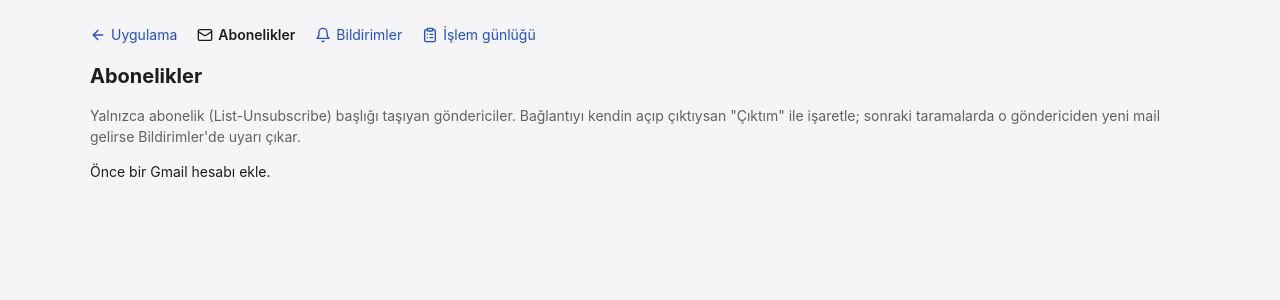
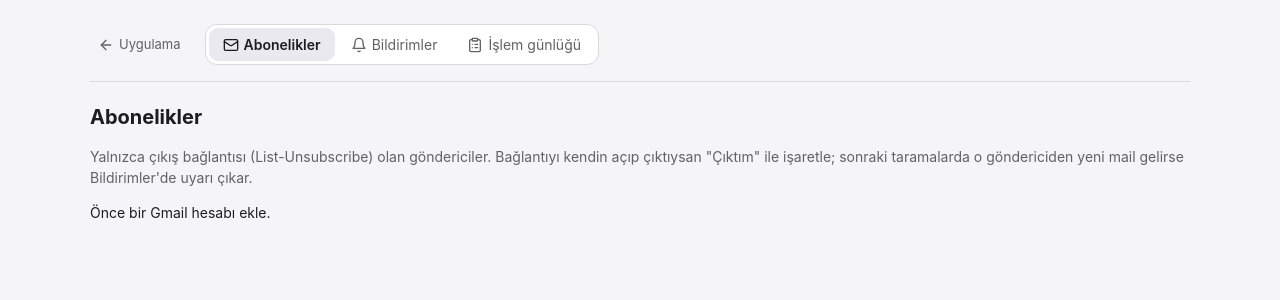
Before and after one commit to dogukannparlak/mail-sender-extractor, a Flask app: page /abonelikler in a window 1280 px wide. Shown: the top 300 px of the page. Run offline with Flask 3, Linux system fonts and the light colour scheme.

Commit message:
feat: unsubscribe only where a link exists, subscriptions page lists only senders with links, nicer page header
Co-Authored-By: Claude Sonnet 5.5 <noreply@anthropic.com>

```diff
--- a/mail_temizleyici/templates/_gezinme.html
+++ b/mail_temizleyici/templates/_gezinme.html
@@ -1,14 +1,18 @@
 {% from '_ikonlar.html' import ikon %}
 {% set q = ('?account=' ~ (page_account | urlencode)) if page_account else '' %}
-<nav>
-  <a href="/">{{ ikon('geri') }}Uygulama</a>
-  <a href="/abonelikler{{ q }}"{% if sayfa == 'abonelikler' %} class="current"{% endif %}>{{ ikon('abonelik') }}Abonelikler</a>
-  <a href="/bildirimler{{ q }}"{% if sayfa == 'bildirimler' %} class="current"{% endif %}>{{ ikon('bildirim') }}Bildirimler<span class="count-badge" {% if not unread_notifications %}hidden{% endif %}>{{ unread_notifications }}</span></a>
-  <a href="/gunluk{{ q }}"{% if sayfa == 'gunluk' %} class="current"{% endif %}>{{ ikon('gunluk') }}İşlem günlüğü</a>
+<header class="topbar">
+  <a href="/" class="back">{{ ikon('geri') }}Uygulama</a>
+  <nav class="tabs" aria-label="Sayfalar">
+    <a href="/abonelikler{{ q }}"{% if sayfa == 'abonelikler' %} class="current" aria-current="page"{% endif %}>{{ ikon('abonelik') }}Abonelikler</a>
+    <a href="/bildirimler{{ q }}"{% if sayfa == 'bildirimler' %} class="current" aria-current="page"{% endif %}>{{ ikon('bildirim') }}Bildirimler<span class="count-badge" {% if not unread_notifications %}hidden{% endif %}>{{ unread_notifications }}</span></a>
+    <a href="/gunluk{{ q }}"{% if sayfa == 'gunluk' %} class="current" aria-current="page"{% endif %}>{{ ikon('gunluk') }}İşlem günlüğü</a>
+  </nav>
   {% if account_list %}
-  <select id="accountPick" aria-label="Hesap">
-    {% for name in account_list %}<option value="{{ name }}"{% if name == page_account %} selected{% endif %}>{{ name }}</option>{% endfor %}
-  </select>
+  <label class="account-pick" title="Hesap">{{ ikon('hesap') }}
+    <select id="accountPick" aria-label="Hesap">
+      {% for name in account_list %}<option value="{{ name }}"{% if name == page_account %} selected{% endif %}>{{ name }}</option>{% endfor %}
+    </select>
+  </label>
   <script>document.getElementById('accountPick').addEventListener('change', e => { location.search = '?account=' + encodeURIComponent(e.target.value); });</script>
   {% endif %}
-</nav>
+</header>
--- a/mail_temizleyici/templates/_ikonlar.html
+++ b/mail_temizleyici/templates/_ikonlar.html
@@ -4,6 +4,7 @@
 {%- if ad == 'abonelik' %}<rect width="20" height="16" x="2" y="4" rx="2"/><path d="m22 7-8.97 5.7a1.94 1.94 0 0 1-2.06 0L2 7"/>
 {%- elif ad == 'bildirim' %}<path d="M6 8a6 6 0 0 1 12 0c0 7 3 9 3 9H3s3-2 3-9"/><path d="M10.3 21a1.94 1.94 0 0 0 3.4 0"/>
 {%- elif ad == 'gunluk' %}<rect width="8" height="4" x="8" y="2" rx="1"/><path d="M16 4h2a2 2 0 0 1 2 2v14a2 2 0 0 1-2 2H6a2 2 0 0 1-2-2V6a2 2 0 0 1 2-2h2"/><path d="M12 11h4"/><path d="M12 16h4"/><path d="M8 11h.01"/><path d="M8 16h.01"/>
+{%- elif ad == 'hesap' %}<circle cx="12" cy="8" r="5"/><path d="M20 21a8 8 0 0 0-16 0"/>
 {%- elif ad == 'geri' %}<path d="m12 19-7-7 7-7"/><path d="M19 12H5"/>
 {%- elif ad == 'dis_baglanti' %}<path d="M15 3h6v6"/><path d="M10 14 21 3"/><path d="M18 13v6a2 2 0 0 1-2 2H5a2 2 0 0 1-2-2V8a2 2 0 0 1 2-2h6"/>
 {%- endif %}</svg>
--- a/mail_temizleyici/templates/_sayfa_css.html
+++ b/mail_temizleyici/templates/_sayfa_css.html
@@ -1,21 +1,27 @@
-  :root { --bg: #f5f5f7; --card: #fff; --border: #d9d9de; --text: #1d1d1f; --muted: #616166; --err: #b33434; --ok: #15803d; --link: #1d4ed8; --hl: #fff6e0; }
+  :root { --bg: #f5f5f7; --card: #fff; --border: #d9d9de; --text: #1d1d1f; --muted: #616166; --err: #b33434; --ok: #15803d; --link: #1d4ed8; --hl: #fff6e0; --tab-active: #e9e9ef; --tab-hover: rgba(128, 128, 128, 0.12); }
   @media (prefers-color-scheme: dark) {
-    :root { --bg: #1c1c1e; --card: #2c2c2e; --border: #48484a; --text: #f2f2f7; --muted: #a1a1a6; --err: #ff8a8a; --ok: #6fd48f; --link: #8ab4ff; --hl: #3a3320; }
+    :root { --bg: #1c1c1e; --card: #2c2c2e; --border: #48484a; --text: #f2f2f7; --muted: #a1a1a6; --err: #ff8a8a; --ok: #6fd48f; --link: #8ab4ff; --hl: #3a3320; --tab-active: #3c3c40; --tab-hover: rgba(255, 255, 255, 0.08); }
   }
   body { margin: 0; padding: 24px; background: var(--bg); color: var(--text); font: 14px/1.5 -apple-system, system-ui, sans-serif; }
   main { max-width: 1100px; margin: 0 auto; }
   h1 { font-size: 20px; margin: 0 0 4px; }
   h2 { font-size: 15px; margin: 24px 0 8px; }
-  nav { display: flex; gap: 20px; margin-bottom: 16px; }
-  nav a { display: inline-flex; align-items: center; text-decoration: none; }
-  nav a:hover { text-decoration: underline; }
-  nav select { margin-left: auto; font: inherit; max-width: 280px; padding: 6px 10px; border: 1px solid var(--border); border-radius: 8px; background: var(--card); color: var(--text); }
+  .topbar { display: flex; align-items: center; flex-wrap: wrap; gap: 12px 16px; padding-bottom: 16px; margin-bottom: 20px; border-bottom: 1px solid var(--border); }
+  .topbar .back { display: inline-flex; align-items: center; color: var(--muted); text-decoration: none; font-size: 13px; padding: 6px 8px; border-radius: 8px; }
+  .topbar .back:hover { color: var(--text); background: var(--tab-hover); }
+  .tabs { display: flex; gap: 2px; padding: 3px; background: var(--card); border: 1px solid var(--border); border-radius: 12px; }
+  .tabs a { display: inline-flex; align-items: center; padding: 6px 14px; border-radius: 9px; color: var(--muted); text-decoration: none; }
+  .tabs a:hover { color: var(--text); background: var(--tab-hover); }
+  .tabs a.current { color: var(--text); background: var(--tab-active); font-weight: 600; }
+  .account-pick { display: inline-flex; align-items: center; gap: 6px; margin-left: auto; padding: 3px 4px 3px 12px; border: 1px solid var(--border); border-radius: 999px; background: var(--card); color: var(--muted); }
+  .account-pick .ico { margin-right: 0; }
+  .account-pick select { border: none; background: transparent; font: inherit; color: var(--text); padding: 4px 6px; max-width: 260px; cursor: pointer; }
+  .account-pick select:focus-visible, .tabs a:focus-visible, .topbar .back:focus-visible { outline: 2px solid var(--link); outline-offset: 1px; }
   .ico { width: 16px; height: 16px; stroke: currentColor; fill: none; stroke-width: 2; stroke-linecap: round; stroke-linejoin: round; margin-right: 5px; flex: none; }
   .count-badge { display: inline-block; min-width: 18px; height: 18px; padding: 0 5px; box-sizing: border-box; margin-left: 6px; border-radius: 9px;
                  background: #d93025; color: #fff; font-size: 11px; font-weight: 600; line-height: 18px; text-align: center; }
   .count-badge[hidden] { display: none; }
   .links a { display: inline-flex; align-items: center; margin: 1px 0; }
-  nav a.current { font-weight: 600; color: var(--text); text-decoration: none; }
   p.hint, td.time, .muted { color: var(--muted); }
   a { color: var(--link); }
   table { width: 100%; border-collapse: collapse; }
--- a/mail_temizleyici/templates/abonelikler.html
+++ b/mail_temizleyici/templates/abonelikler.html
@@ -14,14 +14,14 @@
   {% set sayfa = 'abonelikler' %}{% include '_gezinme.html' %}
   {% set kategori_adlari = {'bulten': 'Bülten', 'promosyon': 'Promosyon', 'bildirim': 'Bildirim', 'kisisel': 'Kişisel', 'spam': 'Spam'} %}
   <h1>Abonelikler{% if page_account %} · {{ page_account }}{% endif %}</h1>
-  <p class="hint">Yalnızca abonelik (List-Unsubscribe) başlığı taşıyan göndericiler. Bağlantıyı kendin açıp çıktıysan "Çıktım" ile işaretle;
-    sonraki taramalarda o göndericiden yeni mail gelirse Bildirimler'de uyarı çıkar.</p>
+  <p class="hint">Yalnızca çıkış bağlantısı (List-Unsubscribe) olan göndericiler. Bağlantıyı kendin açıp çıktıysan "Çıktım" ile işaretle;
+    sonraki taramalarda o göndericiden yeni mail gelirse Bildirimler'de uyarı çıkar.
+    {% if without_links %}<br>{{ without_links }} abonelikte bağlantı henüz okunmadı (eski önbellek); ana sayfadan "Tam tara" ile gelir.{% endif %}</p>
   {% if page_account and rows %}
   <div class="chips">
     <span class="chip">{{ rows | length }} abonelik</span>
     <span class="chip good">{{ rows | selectattr('cikis') | list | length }} çıkıldı</span>
     {% set uyari = rows | selectattr('yeni_mail') | list | length %}{% if uyari %}<span class="chip warn">{{ uyari }} çıktığı halde mail gönderiyor</span>{% endif %}
-    {% set baglantisiz = rows | rejectattr('baglantilar') | list | length %}{% if baglantisiz %}<span class="chip">{{ baglantisiz }} bağlantısız</span>{% endif %}
   </div>
   <div class="toolbar">
     <input type="search" id="q" placeholder="Ad ya da adres ara…" aria-label="Gönderen ara" autocomplete="off">
@@ -32,8 +32,6 @@
     <label>Durum
       <select id="fDurum"><option value="">Hepsi</option><option value="cikilmadi">Çıkılmadı</option>
         <option value="cikildi">Çıkıldı</option><option value="uyari">Çıktığı halde mail geliyor</option></select></label>
-    <label>Bağlantı
-      <select id="fBaglanti"><option value="">Hepsi</option><option value="var">Bağlantısı var</option><option value="yok">Bağlantısı yok</option></select></label>
     <label>Sırala
       <select id="sort">
         <option value="sayi:desc">Mail sayısı (çoktan aza)</option><option value="sayi:asc">Mail sayısı (azdan çoğa)</option>
@@ -48,7 +46,7 @@
     <tbody>
     {% for r in rows %}
     <tr data-kategori="{{ r.kategori }}" data-durum="{{ 'uyari' if r.yeni_mail else ('cikildi' if r.cikis else 'cikilmadi') }}"
-        data-baglanti="{{ 'var' if r.baglantilar else 'yok' }}" data-sort-sayi="{{ r.sayi }}" data-sort-son="{{ r.son_mail }}"
+        data-sort-sayi="{{ r.sayi }}" data-sort-son="{{ r.son_mail }}"
         data-sort-ad="{{ (r.ad or r.adres) | lower }}">
       <td>{{ r.ad or r.adres }}{% if r.ad %}<br><span class="muted">{{ r.adres }}</span>{% endif %}</td>
       <td>{{ kategori_adlari.get(r.kategori, r.kategori) }}</td>
@@ -61,8 +59,7 @@
         {% else %}<span class="pill muted">Çıkılmadı</span>{% endif %}
       </td>
       <td class="links">
-        {% for url in r.baglantilar %}<div><a href="{{ url }}" target="_blank" rel="noopener noreferrer" title="{{ url }}">{{ ikon('dis_baglanti') }}{{ url | link_label }}</a></div>
-        {% else %}<span class="muted">Bağlantı yok (eski önbellek: ana sayfadan "Tam tara")</span>{% endfor %}
+        {% for url in r.baglantilar %}<div><a href="{{ url }}" target="_blank" rel="noopener noreferrer" title="{{ url }}">{{ ikon('dis_baglanti') }}{{ url | link_label }}</a></div>{% endfor %}
       </td>
       <td><button type="button" data-account="{{ page_account }}" data-sender="{{ r.adres }}"
                   data-unsubscribed="{{ 'false' if r.cikis else 'true' }}">{{ 'İşareti kaldır' if r.cikis else 'Çıktım' }}</button></td>
@@ -73,7 +70,7 @@
   <p class="no-match" id="noMatch" hidden>Filtreye uyan abonelik yok.</p>
   </div>
   {% elif page_account %}
-  <p>{% if scanned %}Bu hesapta abonelik başlığı taşıyan gönderen yok.{% else %}Bu hesap yeni sürümle henüz taranmadı: ana sayfada bu hesabı seçip "Tam tara"ya bas.{% endif %}</p>
+  <p>{% if scanned and not without_links %}Bu hesapta çıkış bağlantısı olan gönderen yok.{% elif scanned %}Bağlantılar henüz okunmadı: ana sayfada bu hesabı seçip "Tam tara"ya bas.{% else %}Bu hesap yeni sürümle henüz taranmadı: ana sayfada bu hesabı seçip "Tam tara"ya bas.{% endif %}</p>
   {% else %}
   <p>Önce bir Gmail hesabı ekle.</p>
   {% endif %}
@@ -84,7 +81,7 @@ const $ = id => document.getElementById(id);
 if ($('sort')) {
   setupList({
     rows: [...document.querySelectorAll('tbody tr')], search: $('q'), sort: $('sort'), count: $('count'), noMatch: $('noMatch'),
-    selects: [{ el: $('fKategori'), attr: 'kategori' }, { el: $('fDurum'), attr: 'durum' }, { el: $('fBaglanti'), attr: 'baglanti' }],
+    selects: [{ el: $('fKategori'), attr: 'kategori' }, { el: $('fDurum'), attr: 'durum' }],
   });
 }
 document.addEventListener('click', async (event) => {
--- a/mail_temizleyici/web.py
+++ b/mail_temizleyici/web.py
@@ -355,8 +355,11 @@ def log_page():
 @app.route('/abonelikler')
 def subscriptions_page():
     paths = _page_paths()
-    rows = subscriptions.rows(paths, read_json(paths.scan_cache, {})) if paths else []
-    return render_template('abonelikler.html', rows=rows, scanned=bool(paths and os.path.exists(paths.scan_cache)))
+    cache = read_json(paths.scan_cache, {}) if paths else {}
+    rows = subscriptions.rows(paths, cache, only_links=True) if paths else []
+    without_links = len(subscriptions.rows(paths, cache)) - len(rows) if paths else 0
+    return render_template('abonelikler.html', rows=rows, without_links=without_links,
+                           scanned=bool(paths and os.path.exists(paths.scan_cache)))
 
 
 @app.route('/bildirimler')
```
Also changed, not shown: mail_temizleyici/subscriptions.py (+5 -3 lines), mail_temizleyici/templates/index.html (+12 -5 lines), tests/test_app.py (+11 -0 lines), tests/test_ui.py (+18 -6 lines).
